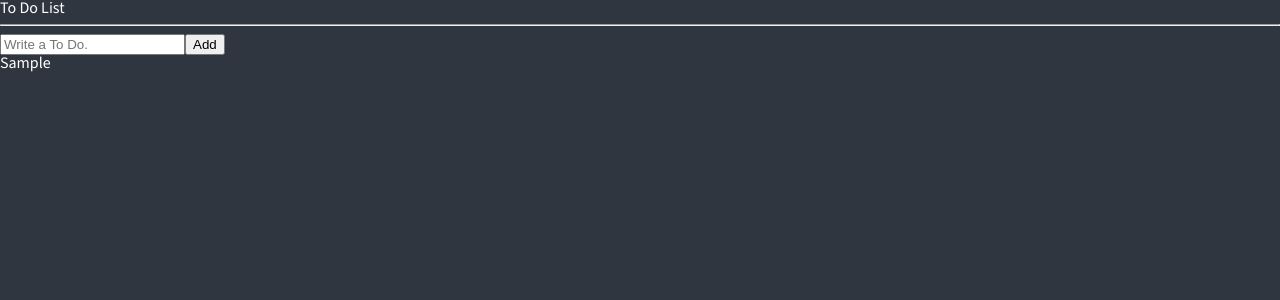
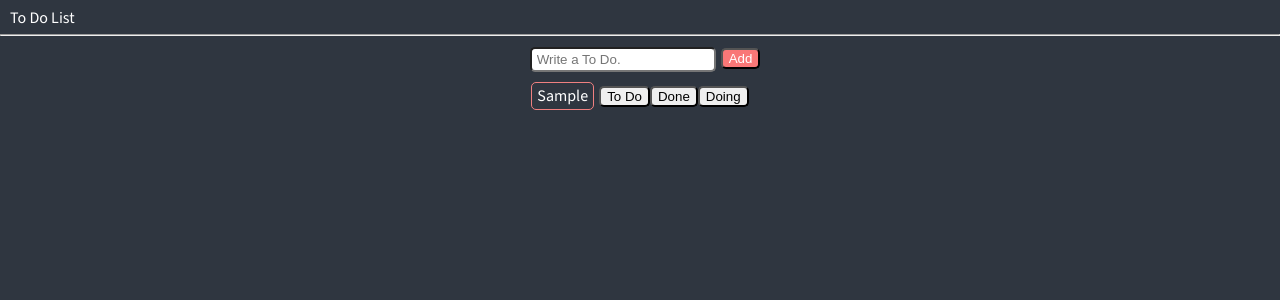
Before and after one commit to RJ-Stony/react-master, a React (Create React App) app: page / in a window 1280 px wide. Both pictures are taken after typing "Sample" into the empty fields and a click on the button "Add". Shown: the top 300 px of the page. Built offline with nearby package versions, Linux system fonts and the light colour scheme.

Commit message:
Refactor: Seperate ToDoList file

```diff
--- /dev/null
+++ b/src/components/CreateToDo.tsx
@@ -0,0 +1,49 @@
+import { useForm } from "react-hook-form";
+import { useSetRecoilState } from "recoil";
+import { toDoState } from "./atoms";
+import styled from "styled-components";
+
+interface IForm {
+  toDo: string;
+}
+
+const Form = styled.form`
+  align-items: center;
+  justify-content: center;
+  display: flex;
+`;
+
+const ToDoInput = styled.input`
+  margin: 3px 5px 0px 10px;
+  border-radius: 5px;
+  padding: 3px 0px 3px 5px;
+`;
+
+const SubmitButton = styled.button`
+  border-radius: 5px;
+  background-color: #f97777;
+  color: white;
+`;
+
+function CreateToDo() {
+  const setToDos = useSetRecoilState(toDoState);
+  const { register, handleSubmit, setValue } = useForm<IForm>();
+  const handleValid = ({ toDo }: IForm) => {
+    setToDos((oldToDos) => [
+      { text: toDo, id: Date.now(), category: "TO_DO" },
+      ...oldToDos,
+    ]);
+    setValue("toDo", "");
+  };
+  return (
+    <Form onSubmit={handleSubmit(handleValid)}>
+      <ToDoInput
+        {...register("toDo", { required: "Please write a To Do." })}
+        placeholder="Write a To Do."
+      />
+      <SubmitButton>Add</SubmitButton>
+    </Form>
+  );
+}
+
+export default CreateToDo;
--- /dev/null
+++ b/src/components/ToDo.tsx
@@ -0,0 +1,37 @@
+import styled from "styled-components";
+import { IToDo } from "./atoms";
+
+const ToDosContainer = styled.li`
+  margin-top: 10px;
+  display: flex;
+  justify-content: center;
+  align-items: center;
+`;
+
+const TextContainer = styled.span`
+  padding: 5px;
+  border: 1px solid lightcoral;
+  border-radius: 5px;
+  margin-right: 5px;
+`;
+
+const ButtonContainer = styled.span``;
+
+const StateButton = styled.button`
+  border-radius: 5px;
+`;
+
+function ToDo({ text }: IToDo) {
+  return (
+    <ToDosContainer>
+      <TextContainer>{text}</TextContainer>
+      <ButtonContainer>
+        <StateButton>To Do</StateButton>
+        <StateButton>Done</StateButton>
+        <StateButton>Doing</StateButton>
+      </ButtonContainer>
+    </ToDosContainer>
+  );
+}
+
+export default ToDo;
--- a/src/components/ToDoList.tsx
+++ b/src/components/ToDoList.tsx
@@ -1,47 +1,23 @@
-import { useForm } from "react-hook-form";
-import { atom, useRecoilState } from "recoil";
+import { useRecoilValue } from "recoil";
+import styled from "styled-components";
+import CreateToDo from "./CreateToDo";
+import { toDoState } from "./atoms";
+import ToDo from "./ToDo";
 
-interface IForm {
-  toDo: string;
-}
-
-interface IToDo {
-  text: string;
-  id: number;
-  category: "TO_DO" | "DOING" | "DONE";
-}
-
-const toDoState = atom<IToDo[]>({
-  key: "toDoState",
-  default: [],
-});
+const Title = styled.h1`
+  padding: 10px 0px 0px 10px;
+`;
 
 function ToDoList() {
-  const [toDos, setToDos] = useRecoilState(toDoState);
-  // const value = useRecoilValue(toDoState);
-  // const modFn = useSetRecoilState(toDoState);
-  const { register, handleSubmit, setValue } = useForm<IForm>();
-  const handleValid = ({ toDo }: IForm) => {
-    setToDos((oldToDos) => [
-      { text: toDo, id: Date.now(), category: "TO_DO" },
-      ...oldToDos,
-    ]);
-    setValue("toDo", "");
-  };
+  const toDos = useRecoilValue(toDoState);
   return (
     <div>
-      <h1>To Do List</h1>
+      <Title>To Do List</Title>
       <hr />
-      <form onSubmit={handleSubmit(handleValid)}>
-        <input
-          {...register("toDo", { required: "Please write a To Do." })}
-          placeholder="Write a To Do."
-        />
-        <button>Add</button>
-      </form>
+      <CreateToDo />
       <ul>
         {toDos.map((toDo) => (
-          <li key={toDo.id}>{toDo.text}</li>
+          <ToDo key={toDo.id} {...toDo} />
         ))}
       </ul>
     </div>
--- /dev/null
+++ b/src/components/atoms.tsx
@@ -0,0 +1,12 @@
+import { atom } from "recoil";
+
+export interface IToDo {
+  text: string;
+  id: number;
+  category: "TO_DO" | "DOING" | "DONE";
+}
+
+export const toDoState = atom<IToDo[]>({
+  key: "toDo",
+  default: [],
+});
```
